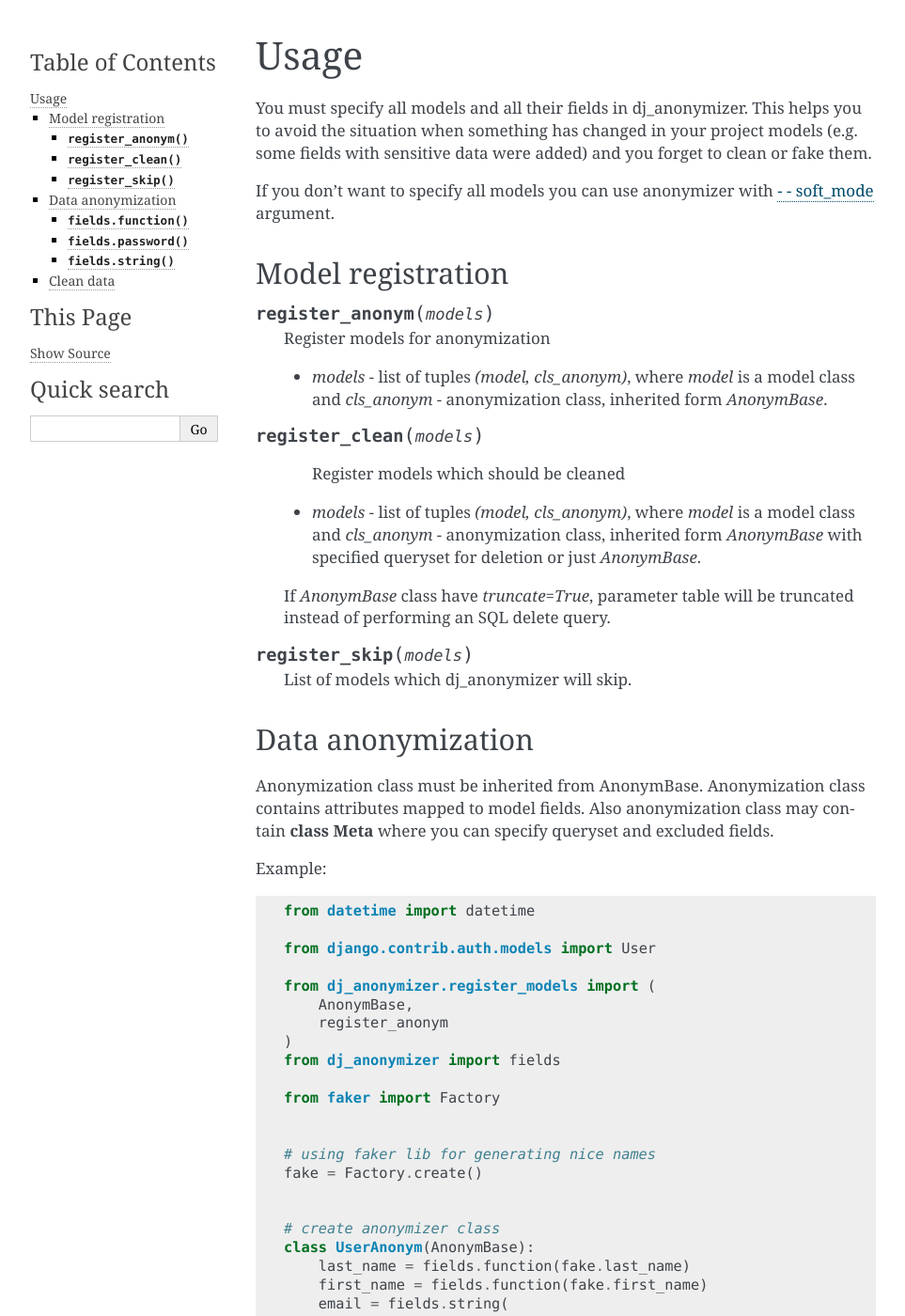
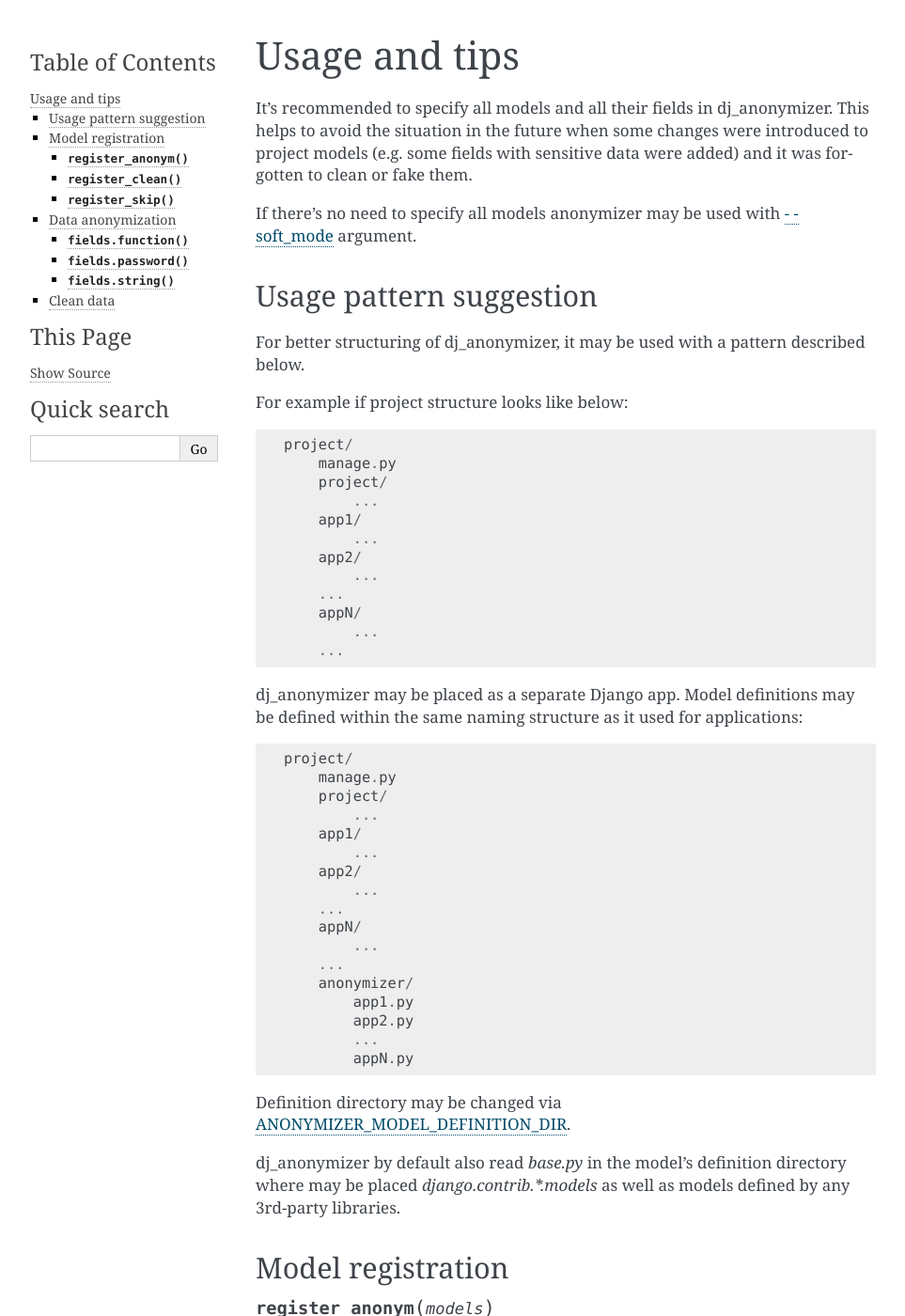
Before and after one commit to preply/dj_anonymizer, a Sphinx documentation site: the page built from docs/usage.rst, in a window 1280 px wide and 1400 px high. Shown: the whole window at 94% size, without its empty margins (148-1111 px from the left). Built offline with Sphinx 7.4.7, drawn with Linux system fonts in a browser that asks for light colours.

Commit message:
add usage pattern to the docs (#61)

```diff
--- a/docs/usage.rst
+++ b/docs/usage.rst
@@ -1,9 +1,54 @@
-Usage
+Usage and tips
 =====
 
-You must specify all models and all their fields in dj_anonymizer. This helps you to avoid the situation when something has changed in your project models (e.g. some fields with sensitive data were added) and you forget to clean or fake them.
+It's recommended to specify all models and all their fields in dj_anonymizer. This helps to avoid the situation in the future when some changes were introduced to project models (e.g. some fields with sensitive data were added) and it was forgotten to clean or fake them.
 
-If you don't want to specify all models you can use anonymizer with :doc:`- - soft_mode<../run_anonymization>` argument.
+If there's no need to specify all models anonymizer may be used with :doc:`- - soft_mode<../run_anonymization>` argument.
+
+Usage pattern suggestion
+-------------
+
+For better structuring of dj_anonymizer, it may be used with a pattern described below.
+
+For example if project structure looks like below::
+
+    project/
+        manage.py
+        project/
+            ...
+        app1/
+            ...
+        app2/
+            ...
+        ...
+        appN/
+            ...
+        ...
+
+dj_anonymizer may be placed as a separate Django app. Model definitions may be defined within the same naming structure as it used for applications::
+
+    project/
+        manage.py
+        project/
+            ...
+        app1/
+            ...
+        app2/
+            ...
+        ...
+        appN/
+            ...
+        ...
+        anonymizer/
+            app1.py
+            app2.py
+            ...
+            appN.py
+
+Definition directory may be changed via :doc:`ANONYMIZER_MODEL_DEFINITION_DIR<../settings>`.
+
+dj_anonymizer by default also read `base.py` in the model's definition directory where may be placed `django.contrib.*.models` as well as models defined by any 3rd-party libraries.
+
 
 Model registration
 ------------------
```
Also changed, not shown: 1 other file.
